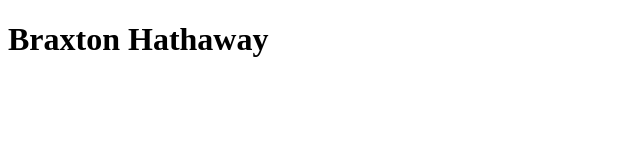
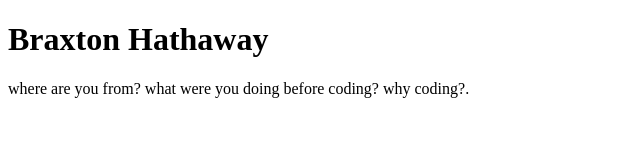
Before and after one commit to BraxtonHath/Git-skills, a plain HTML site: page index.html in a window 1280 px wide. Shown: the whole page, without its empty margins (0-640 px from the left). Drawn offline with Linux system fonts and the light colour scheme.

Commit message:
short bio

```diff
--- a/index.html
+++ b/index.html
@@ -6,5 +6,7 @@
   </head>
   <body>
     <h1>Braxton Hathaway</h1>
+    <p>where are you from? what were you doing before coding? why coding?.
+</p>
   </body>
 </html>
```
